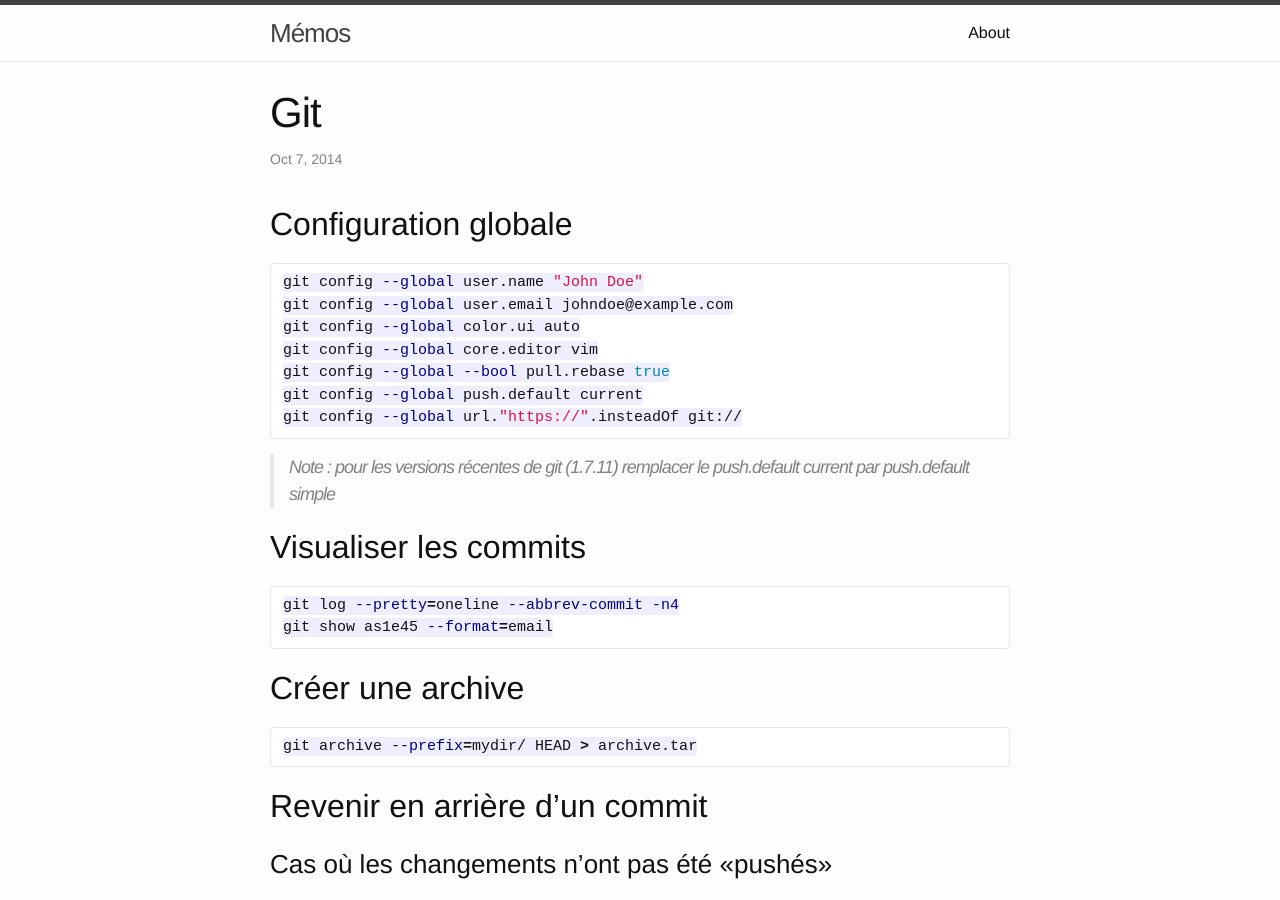
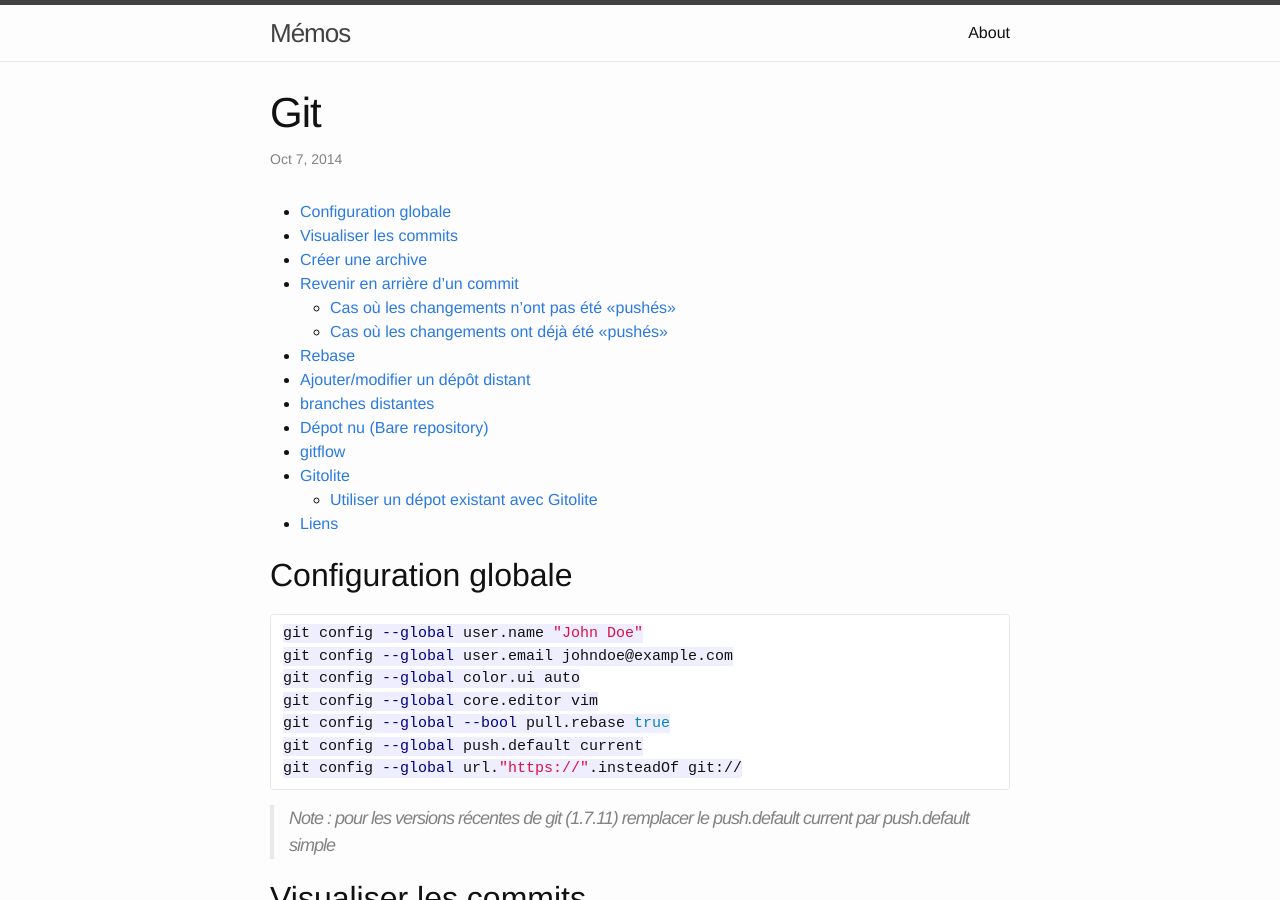
Before and after one commit to manoute/manoute.github.io, a Jekyll site: the page built from _posts/2014-10-08-git.md, in a window 1280 px wide and 900 px high. Built offline with Jekyll 4.4.1, drawn with Linux system fonts in a browser that asks for light colours; Markdown is read by kramdown in place of the engine named in the settings; part of the change alters nothing that is shown.

Commit message:
Ajoute toc

```diff
--- a/_config.yml
+++ b/_config.yml
@@ -11,4 +11,4 @@ twitter_username: jekyllrb
 github_username:  jekyll
 
 # Build settings
-markdown: redcarpet
+markdown: kramdown
--- a/_posts/2014-10-08-git.md
+++ b/_posts/2014-10-08-git.md
@@ -5,6 +5,10 @@ date:   2014-10-07 12:57:13
 categories:
 - git
 ---
+
+* This line is a placeholder to generate the table of contents
+{:toc}
+
 
 Configuration globale
 ---------------------
```
